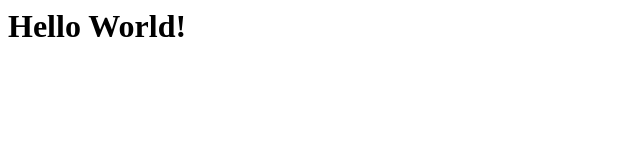
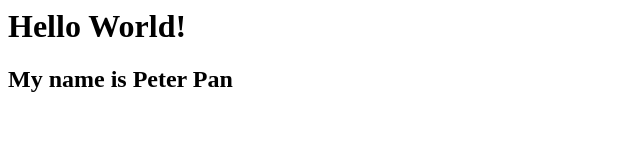
Before and after one commit to ItanzaL12/Project11.20, a plain HTML site: page index.html in a window 1280 px wide. Shown: the whole page, without its empty margins (0-640 px from the left). Drawn offline with Linux system fonts and the light colour scheme.

Commit message:
Commit updated site.

```diff
--- a/index.html
+++ b/index.html
@@ -1 +1,2 @@
 <h1> Hello World! </h1>
+<h2> My name is Peter Pan </h2>
```
